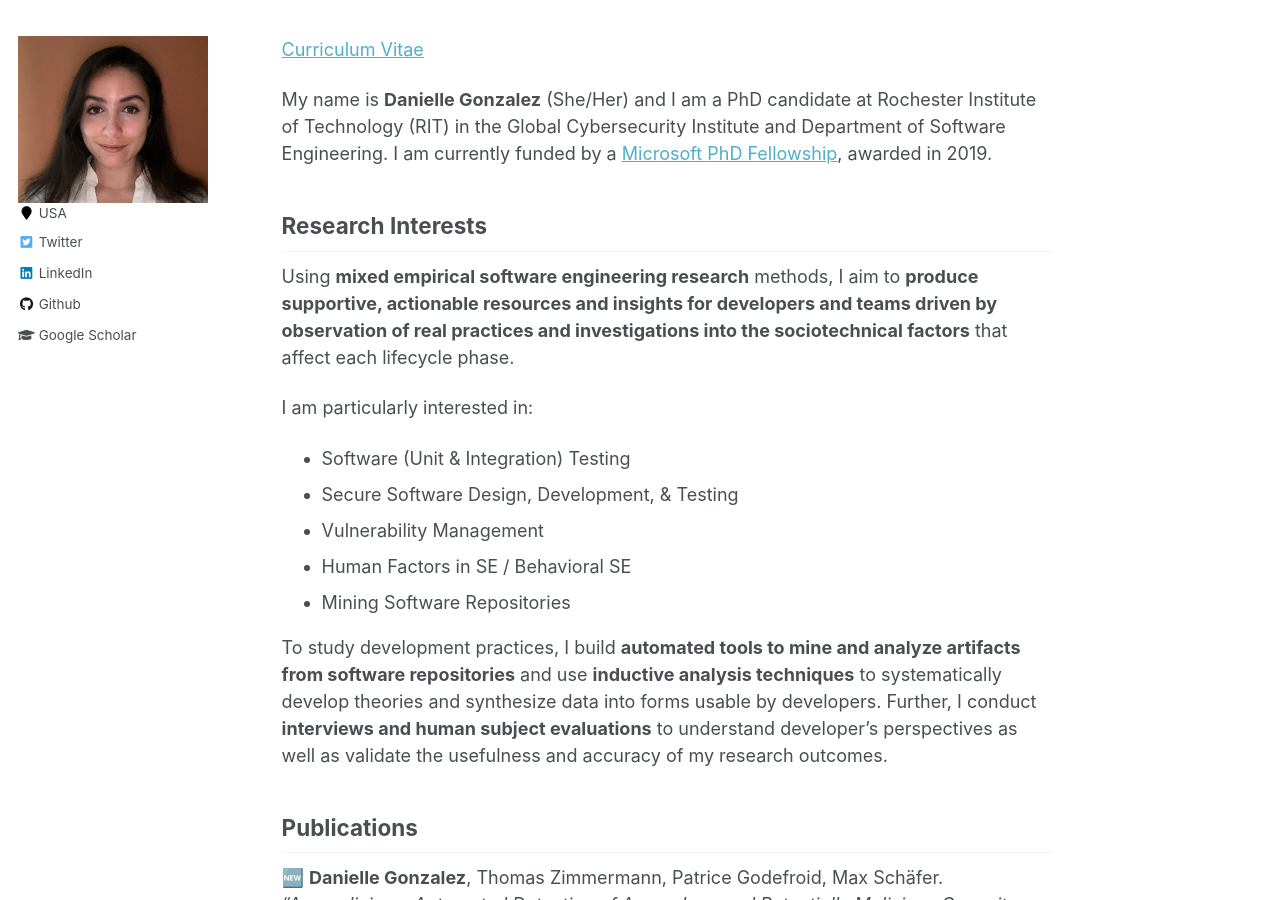
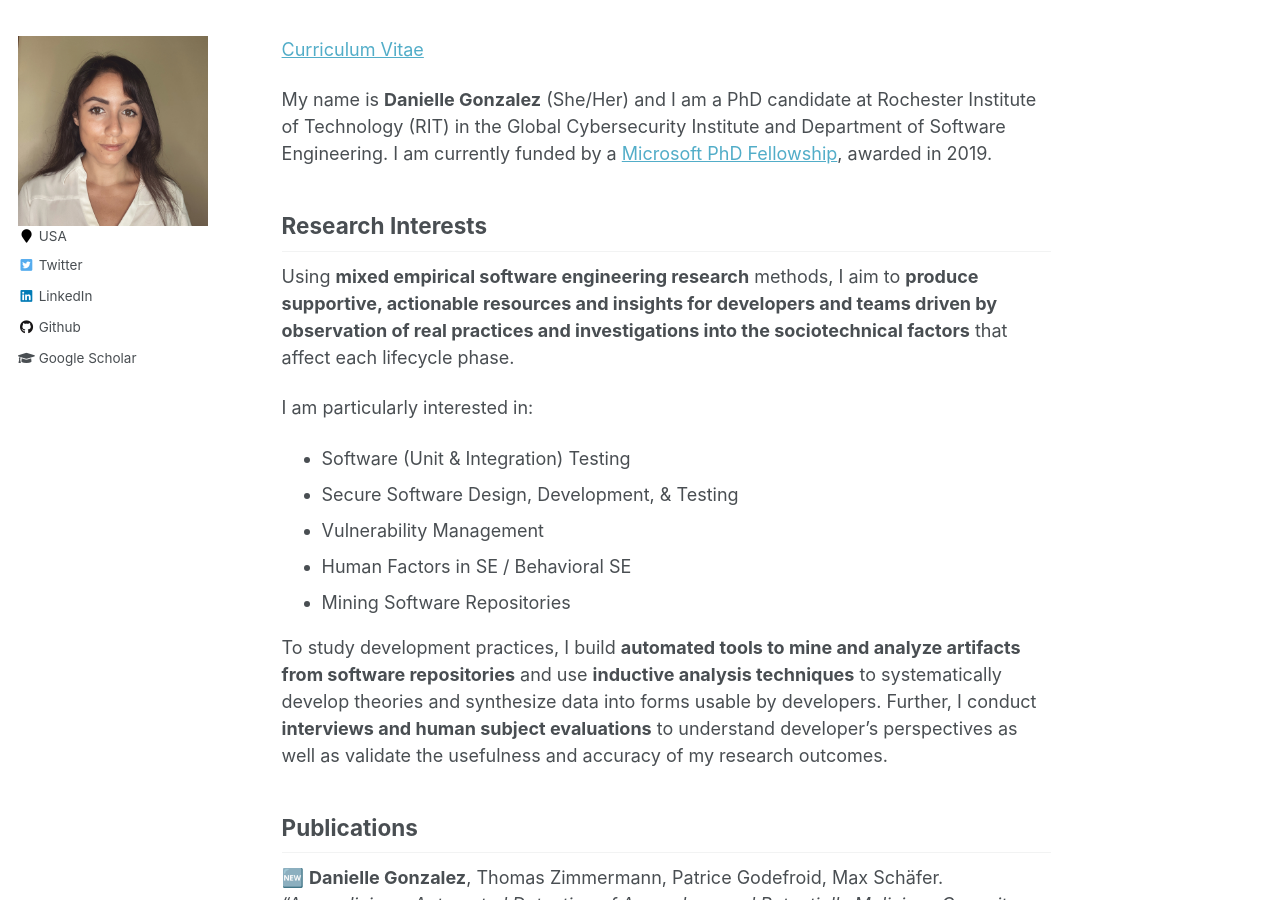
Before and after one commit to DanielleGonzalez/DanielleGonzalez.github.io, a Jekyll site: the page built from _pages/about.md, in a window 1280 px wide and 900 px high. Built offline with Jekyll 4.4.1, drawn with Linux system fonts in a browser that asks for light colours; emoji names are drawn with the system emoji font.

Commit message:
Update _config.yml
new profile pic

```diff
--- a/_config.yml
+++ b/_config.yml
@@ -81,7 +81,7 @@ analytics:
 # Site Author
 author:
   name             : "DanielleGonzalez"
-  avatar           : "me2020.jpg"
+  avatar           : "MeJune2021-2.JPG"
   # bio              : "A PhD candidate determined to systematically invalidate your excuses for not writing security unit tests."
   location         : "USA"
   employer         :
```
